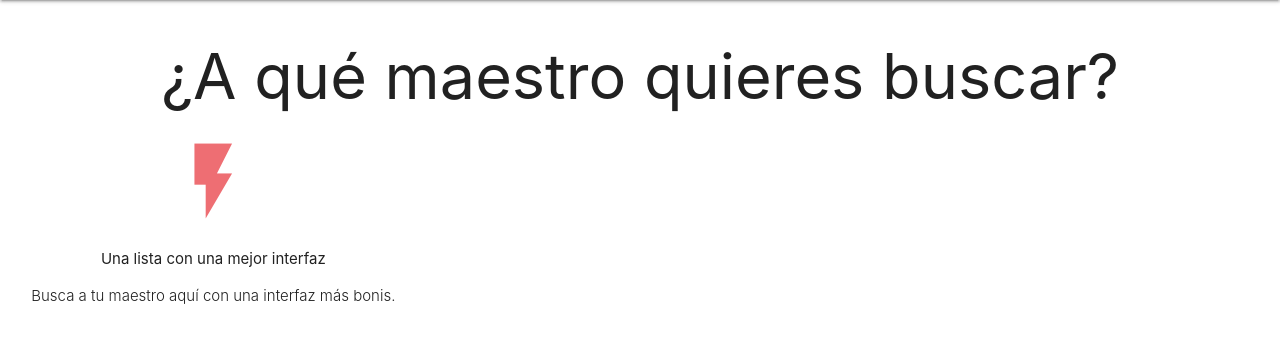
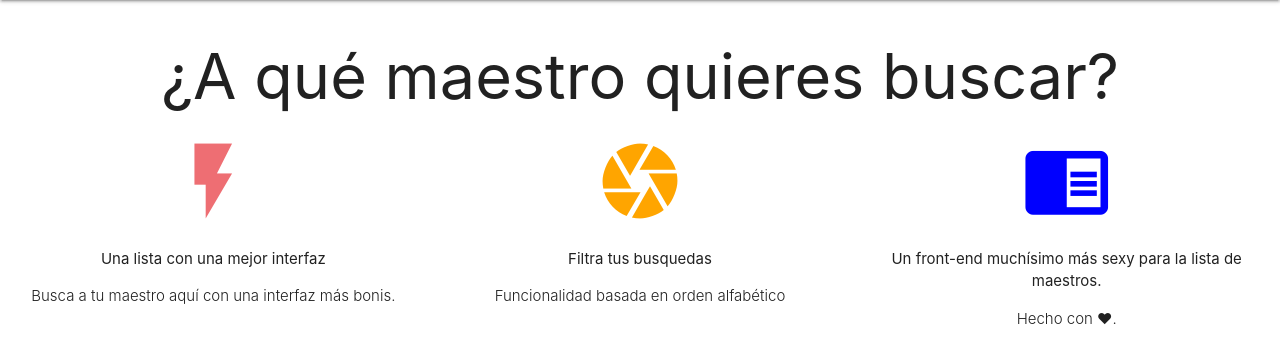
Before and after one commit to yeguacelestial/django-maestros-scraper, a Django app: page / in a window 1280 px wide. Shown: the part 64-427 px from the top of the page. Run offline with Django 3.2, Linux system fonts and the light colour scheme.

Commit message:
Added home icons

```diff
--- a/django_maestros_scraper/templates/base.html
+++ b/django_maestros_scraper/templates/base.html
@@ -26,7 +26,7 @@
 
     <h1 style="text-align: center;">¿A qué maestro quieres buscar?</h1>
     <div class="row">
-        <div class="col s4">
+        <div class="col s4"> <!--s4 is the size of the column-->
             <!-- Promo content 1 goes here -->
             <div class="center">
                 <i class="large material-icons" style="color: #ee6e73">flash_on</i>
@@ -34,6 +34,24 @@
                 <p class="light center">Busca a tu maestro aquí con una interfaz más bonis.</p>
             </div>
         </div>
+
+        <div class="col s4">
+            <!--Promo content 2 goes here-->
+            <div class="center">
+                <i class="large material-icons" style="color: orange">camera</i>
+                <p>Filtra tus busquedas</p>
+                <p class="light center">Funcionalidad basada en orden alfabético</p>
+            </div>
+        </div>
+
+        <div class="col s4">
+            <!--Promo content 3 goes here-->
+            <div class="center">
+                <i class="large material-icons" style="color: blue">chrome_reader_mode</i>
+                <p>Un front-end muchísimo más sexy para la lista de maestros.</p>
+                <p class="light center">Hecho con ❤.</p>
+            </div>
+        </div>
     </div>
 
 </body>
```
